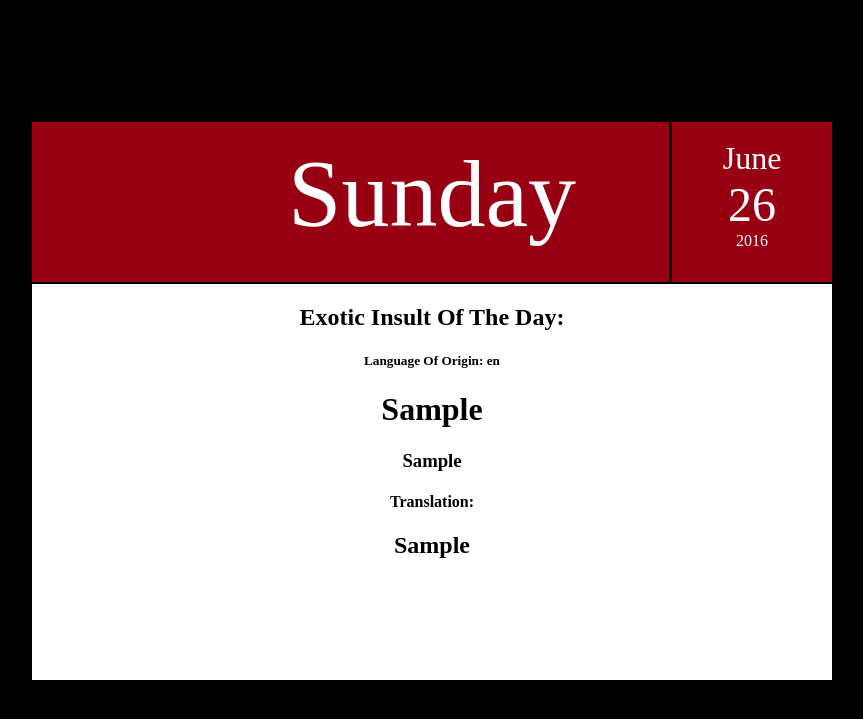
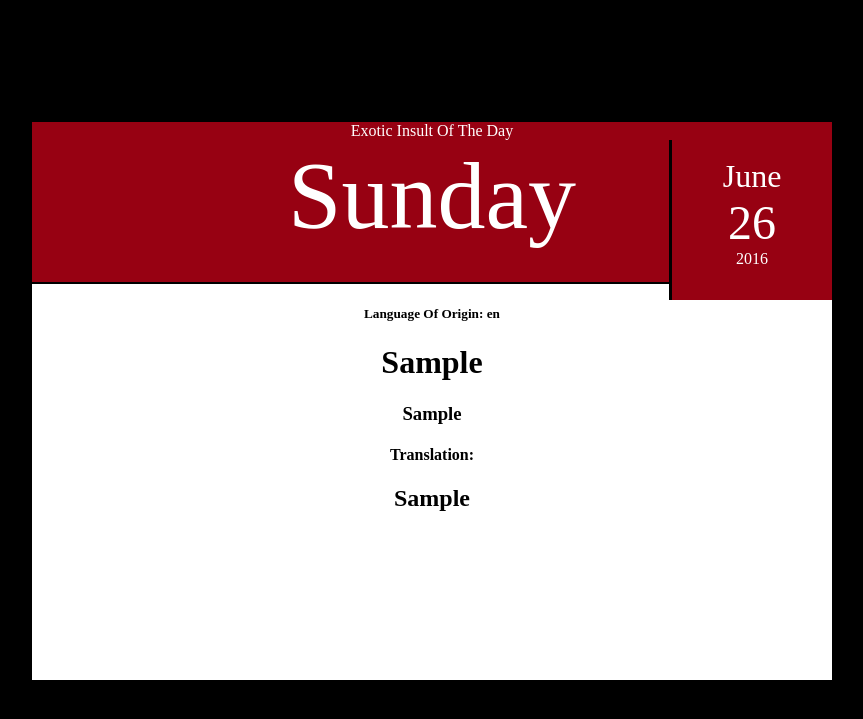
Before and after one commit to ETinLV/exoticinsult, a Django app: page / in a window 1280 px wide. Shown: the top 719 px of the page, without its empty margins (208-1071 px from the left). Run offline with Django 3.2, Linux system fonts and the light colour scheme; tables that the repository leaves empty hold one stand-in row (Sample ...).

Commit message:
updated styling

```diff
--- a/exoticinsult/frontend/static/css/style.css
+++ b/exoticinsult/frontend/static/css/style.css
@@ -40,7 +40,6 @@ body {
     display: inline-block;
     color: white;
     font-size: 6pc;
-    padding-top: 1pc;
 }
 
 .month {
@@ -57,3 +56,10 @@ body {
     font-size: 1pc;
     color: white;
 }
+
+.title {
+    font-size: 1pc;
+    color: white;
+    display: block;
+    width: inherit;
+}
--- a/exoticinsult/frontend/templates/insult.html
+++ b/exoticinsult/frontend/templates/insult.html
@@ -9,11 +9,10 @@
 <body>
 
 <div class="center-rectangle">
-    <div class="date-title"><span class="day-of-week">{{ day.date|date:'l' }}</span>
+    <div class="date-title"><span class="title"> Exotic Insult Of The Day</span><span class="day-of-week">{{ day.date|date:'l' }}</span>
         <div class="date-box"><br><span class="month">{{ day.date|date:'F' }}</span><br><span class="day">{{ day.date|date:'j' }}</span><br><span class="year">{{ day.date|date:'Y' }}</span></div>
     </div>
     <div style="text-align: center">
-    <h2>Exotic Insult Of The Day:</h2>
         <h5>Language Of Origin: {{ insult.language }}</h5>
         <h1> {{ insult.phrase }}</h1>
     <h3>{{ insult.pronunciation }}</h3>
```
